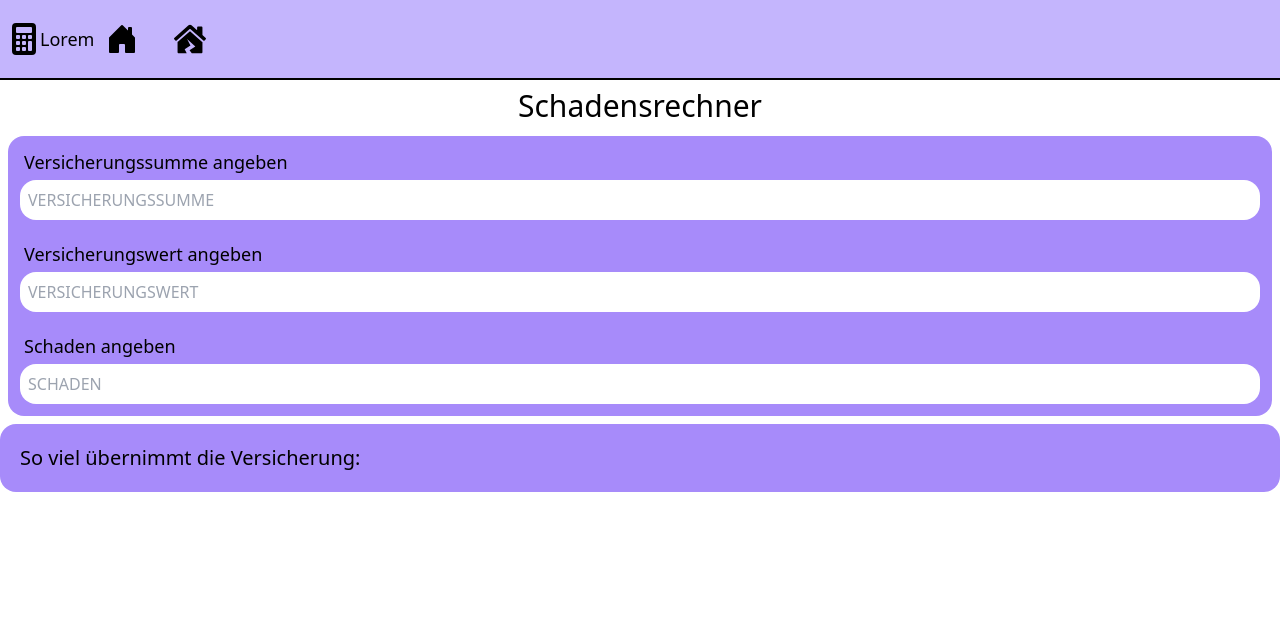
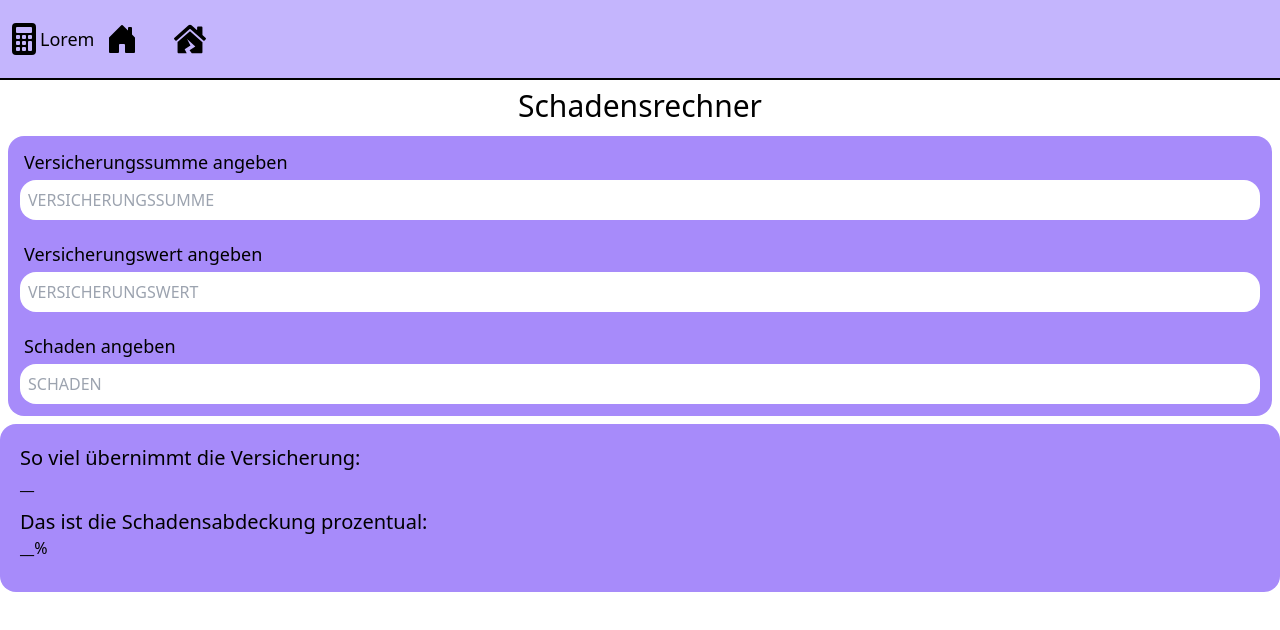
Before and after one commit to Jelenal1/Versicherungsrechner_bbw, a React (Vite) app in the folder calculator_app/: page /damagecalculator in a window 1280 px wide. Shown: the top 630 px of the page. Built offline with nearby package versions, Linux system fonts and the light colour scheme.

Commit message:
You can now also see the damage covarage in percent.

```diff
--- a/calculator_app/src/components/DamageCalculator.jsx
+++ b/calculator_app/src/components/DamageCalculator.jsx
@@ -33,6 +33,25 @@ function DamageCalulator() {
           return damageCalculated;
         }
       }
+    } else {
+      return "__";
+    }
+  };
+
+  const calculatePercent = () => {
+    if (damageData.insurancevalue && damageData.suminsured) {
+      return (damageData.suminsured / damageData.insurancevalue) * 100;
+    } else {
+      return "__";
+    }
+  };
+
+  const underOrOverInsured = () => {
+    if (calculatePercent() > 100) {
+      return "Sie sind über versichert";
+    }
+    if (calculatePercent() < 100) {
+      return "Sie sind überversichert";
     }
   };
 
@@ -43,7 +62,11 @@ function DamageCalulator() {
         setDamageData={setDamageData}
         damageData={damageData}
       />
-      <DamageCalculatorChart calculateDamage={calculateDamage} />
+      <DamageCalculatorChart
+        calculateDamage={calculateDamage}
+        calculatePercent={calculatePercent}
+        underOrOverInsured={underOrOverInsured}
+      />
     </>
   );
 }
--- a/calculator_app/src/components/DamageCalculatorChart.jsx
+++ b/calculator_app/src/components/DamageCalculatorChart.jsx
@@ -1,8 +1,21 @@
-function DamageCalculatorChart({ calculateDamage }) {
+function DamageCalculatorChart({
+  calculateDamage,
+  calculatePercent,
+  underOrOverInsured,
+}) {
   return (
     <div className="bg-violet-400 p-5 rounded-2xl max-w-7xl mx-auto">
-      <h2 className="text-xl">So viel übernimmt die Versicherung:</h2>
-      <h2>{calculateDamage()}</h2>
+      <div className="mb-3">
+        <h2 className="text-xl">So viel übernimmt die Versicherung:</h2>
+        <h2>{calculateDamage()}</h2>
+      </div>
+      <div className="mb-3">
+        <h2 className="text-xl">Das ist die Schadensabdeckung prozentual:</h2>
+        <h2>{calculatePercent() + "%"}</h2>
+      </div>
+      <div className="mb-3">
+        <h2 className="text-xl text-red-500">{underOrOverInsured()}</h2>
+      </div>
     </div>
   );
 }
```
